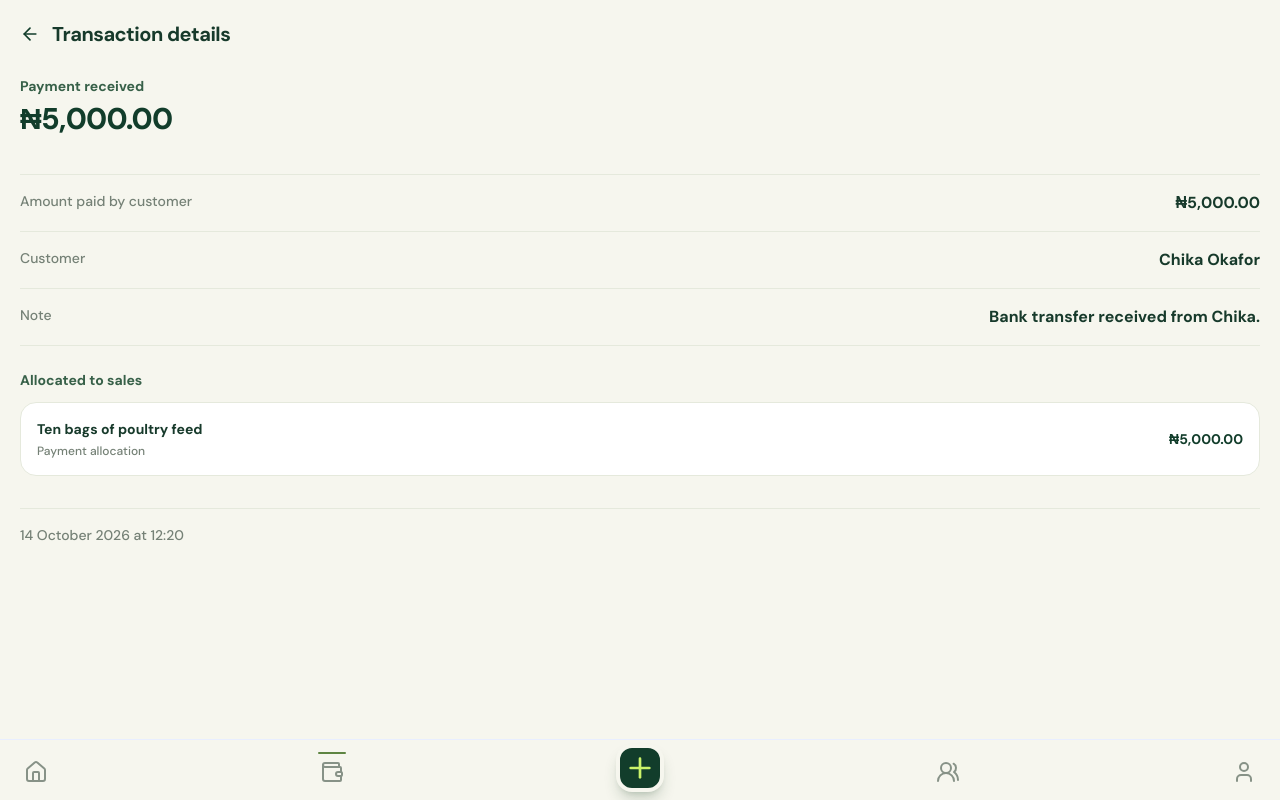
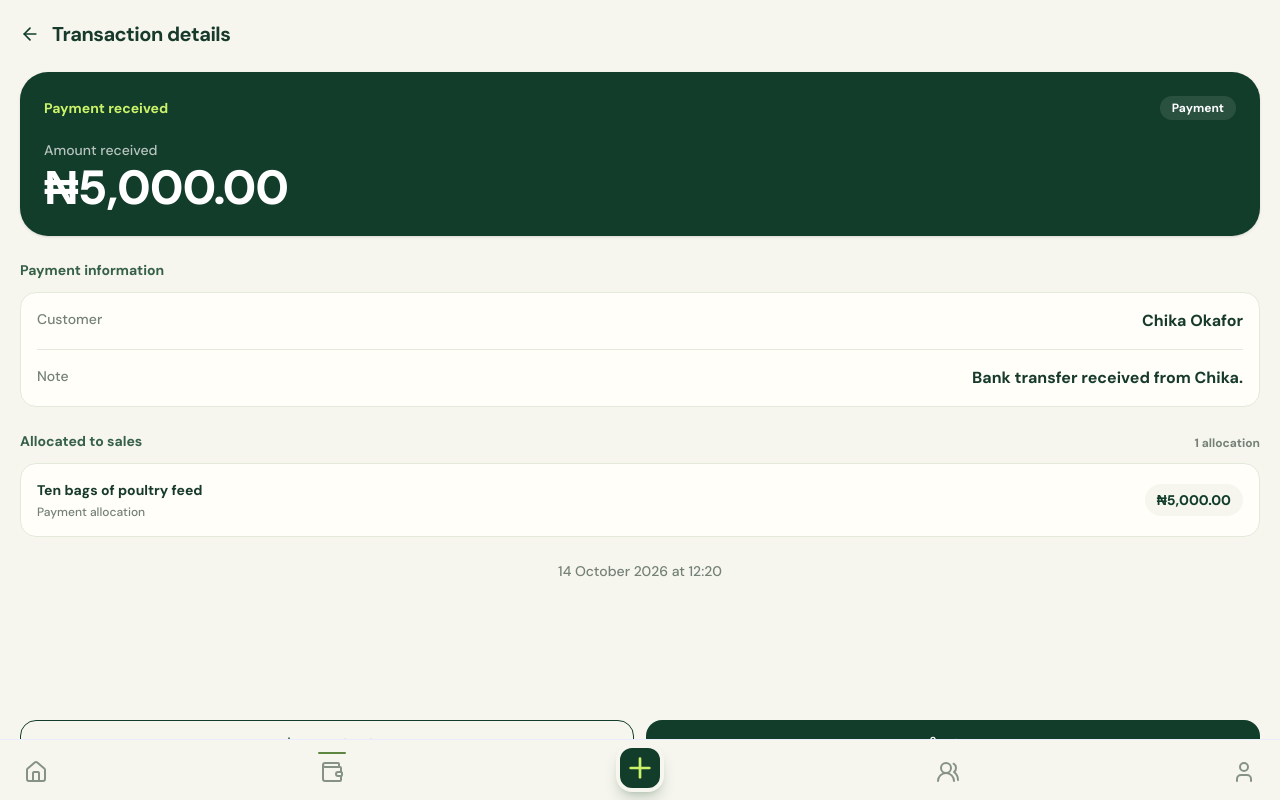
Before and after one commit to Aulli07/BalanceMe, a Next.js app: page /transactions/payment-001 in a window 1280 px wide. Built offline with nearby package versions, Linux system fonts and the light colour scheme.

Commit message:
I improved the specific transaction UI to go with the theme of this project

```diff
--- a/features/transactions/components/transaction-details-header.tsx
+++ b/features/transactions/components/transaction-details-header.tsx
@@ -6,10 +6,9 @@ export function TransactionDetailsHeader() {
     <header className="flex items-center gap-3 px-5 pt-5">
       <Link
         href="/transactions"
-        aria-label="Back to transactions"
         className="grid place-items-center rounded-full text-[var(--forest)]"
       >
-        <LuArrowLeft className="size-5" aria-hidden="true" />
+        <LuArrowLeft className="size-5" />
       </Link>
       <h1 className="text-xl font-bold tracking-tight text-[var(--ink)]">
         Transaction details
--- a/features/transactions/ui/payment-transaction-ui.tsx
+++ b/features/transactions/ui/payment-transaction-ui.tsx
@@ -1,39 +1,47 @@
-import {
-  mockCustomers,
-  mockSaleTransactions,
-} from "@/shared/data/domain-mock-data";
+import { mockSaleTransactions } from "@/shared/data/domain-mock-data";
+import { getCustomer } from "@/shared/selectors/getters";
 import { formatNaira } from "@/shared/utils/format-naira";
+import type { PaymentTransactionUiProps } from "../types/transaction-props";
 import { getDateString } from "../utils/get-date-string";
-import { getCustomer } from "@/shared/selectors/getters";
 import { DetailRow } from "./detail-row";
-import { PaymentTransactionUiProps } from "../types/transaction-props";
-
-
+import { TransactionActions } from "./transaction-actions";
 
 export function PaymentTransactionUi({
   transaction,
   amountPaid,
-  allocations
+  allocations,
 }: PaymentTransactionUiProps) {
   const customer = getCustomer(transaction.customerId);
 
   return (
-    <section className="mt-7 flex min-h-72 flex-col px-5" aria-label="Payment details">
-      <div>
-        <p className="text-sm font-bold text-[var(--forest-soft)]">Payment received</p>
-        <p className="mt-2 text-3xl font-extrabold leading-none tracking-tight text-[var(--forest)]">
+    <section className="mt-6 flex min-h-[calc(100dvh-5rem)] flex-col px-5 pb-6">
+      <div className="rounded-[1.75rem] bg-[var(--forest)] p-6 text-white shadow-sm">
+        <div className="flex items-center justify-between">
+          <p className="text-sm font-bold text-[var(--lime)]">Payment received</p>
+          <span className="rounded-full bg-white/10 px-3 py-1 text-xs font-bold text-white">Payment</span>
+        </div>
+        <p className="mt-5 text-sm font-medium text-white/70">Amount received</p>
+        <p className="mt-1 text-5xl font-extrabold leading-none tracking-tight">
           {formatNaira(amountPaid)}
         </p>
+      </div>
 
-        <dl className="mt-10 divide-y divide-[var(--line)] border-y border-[var(--line)]">
-          <DetailRow label="Amount paid by customer" value={formatNaira(amountPaid)} />
+      <div className="mt-6">
+        <p className="text-sm font-bold text-[var(--forest-soft)]">Payment information</p>
+        <dl className="mt-3 divide-y divide-[var(--line)] rounded-2xl border border-[var(--line)] bg-[var(--surface)] px-4">
           <DetailRow label="Customer" value={customer?.name ?? "Unknown customer"} />
           {transaction.note && <DetailRow label="Note" value={transaction.note} />}
         </dl>
+      </div>
 
       <div className="mt-6">
+        <div className="flex items-end justify-between">
           <p className="text-sm font-bold text-[var(--forest-soft)]">Allocated to sales</p>
-          <ul className="mt-3 divide-y divide-[var(--line)] rounded-2xl border border-[var(--line)] bg-white px-4">
+          <p className="text-xs font-bold text-[var(--muted)]">
+            {allocations.length} allocation{allocations.length === 1 ? "" : "s"}
+          </p>
+        </div>
+        <ul className="mt-3 divide-y divide-[var(--line)] overflow-hidden rounded-2xl border border-[var(--line)] bg-[var(--surface)] px-4">
           {allocations.map((allocation) => {
             const sale = mockSaleTransactions.find(
               (item) => item.id === allocation.saleTransactionId,
@@ -47,7 +55,7 @@ export function PaymentTransactionUi({
                   </p>
                   <p className="mt-1 text-xs font-medium text-[var(--muted)]">Payment allocation</p>
                 </div>
-                  <span className="shrink-0 text-sm font-bold text-[var(--forest)]">
+                <span className="shrink-0 rounded-full bg-[var(--paper)] px-3 py-1.5 text-sm font-extrabold text-[var(--forest)]">
                   {formatNaira(allocation.amountKobo)}
                 </span>
               </li>
@@ -55,14 +63,14 @@ export function PaymentTransactionUi({
           })}
         </ul>
       </div>
-      </div>
 
       <time
         dateTime={transaction.createdAt}
-        className="mt-8 border-t border-[var(--line)] pt-4 text-sm font-medium text-[var(--muted)]"
+        className="mt-6 text-center text-sm font-medium text-[var(--muted)]"
       >
         {getDateString(transaction.createdAt)}
       </time>
+      <TransactionActions />
     </section>
   );
 }
--- a/features/transactions/ui/sale-transaction-ui.tsx
+++ b/features/transactions/ui/sale-transaction-ui.tsx
@@ -1,42 +1,56 @@
+import { getCategory, getCustomer, getReceiptAttachment } from "@/shared/selectors/getters";
 import { formatNaira } from "@/shared/utils/format-naira";
 import { LuFileText } from "react-icons/lu";
+import type { SaleTransactionUiProps } from "../types/transaction-props";
 import { getDateString } from "../utils/get-date-string";
-import { getCategory, getCustomer, getReceiptAttachment } from "@/shared/selectors/getters";
-import { SaleTransactionUiProps } from "../types/transaction-props";
-
+import { DetailRow } from "./detail-row";
+import { TransactionActions } from "./transaction-actions";
 
 export function SaleTransactionUi({
   transaction,
   productPrice,
   amountPaid,
-  balance
+  balance,
 }: SaleTransactionUiProps) {
   const customer = getCustomer(transaction.customerId);
   const category = getCategory(transaction.categoryId);
-  const receipt = getReceiptAttachment(transaction?.receiptId ?? "");
+  const receipt = getReceiptAttachment(transaction.receiptId ?? "");
 
   return (
-    <section className="mt-7 flex min-h-72 flex-col px-5" aria-label="Sale details">
-      <div>
-        <p className="text-sm font-bold text-[var(--forest-soft)]">Product price</p>
-        <p className="mt-2 text-5xl font-extrabold leading-none tracking-tight text-[var(--forest)]">
+    <section className="mt-6 flex min-h-[calc(100dvh-5rem)] flex-col px-5 pb-6">
+      <div className="rounded-[1.75rem] bg-[var(--forest)] p-6 text-white shadow-sm">
+        <div className="flex items-center justify-between gap-3">
+          <p className="text-sm font-bold text-[var(--lime)]">Sale recorded</p>
+          <span className="truncate rounded-full bg-white/10 px-3 py-1 text-xs font-bold text-white">
+            {category?.name ?? "Sale"}
+          </span>
+        </div>
+        <p className="mt-5 text-sm font-medium text-white/70">Product price</p>
+        <p className="mt-1 text-5xl font-extrabold leading-none tracking-tight">
           {formatNaira(productPrice)}
         </p>
+      </div>
 
-        <dl className="mt-10 divide-y divide-[var(--line)] border-y border-[var(--line)]">
-          <DetailRow label="Amount paid by customer" value={formatNaira(amountPaid)} />
-          <DetailRow label="Balance" value={formatNaira(balance)} valueClassName="text-[var(--forest)]" />
+      <div className="mt-4 grid grid-cols-2 gap-3">
+        <AmountCard label="Amount paid" value={formatNaira(amountPaid)} />
+        <AmountCard label="Balance" value={formatNaira(balance)} highlighted />
+      </div>
+
+      <div className="mt-6">
+        <p className="text-sm font-bold text-[var(--forest-soft)]">Sale information</p>
+        <dl className="mt-3 divide-y divide-[var(--line)] rounded-2xl border border-[var(--line)] bg-[var(--surface)] px-4">
           <DetailRow label="Customer" value={customer?.name ?? "Unknown customer"} />
           <DetailRow label="Category" value={category?.name ?? "Uncategorised"} />
           <DetailRow label="Description" value={transaction.description} />
         </dl>
+      </div>
 
       {receipt && (
         <div className="mt-6">
-            <p className="text-sm font-bold text-[var(--forest-soft)]">Receipt</p>
-            <div className="mt-3 flex items-center gap-3 rounded-2xl border border-[var(--line)] bg-white p-4">
-              <span className="grid size-11 shrink-0 place-items-center rounded-xl bg-[var(--paper)] text-[var(--forest)]">
-                <LuFileText className="size-5" aria-hidden="true" />
+          <p className="text-sm font-bold text-[var(--forest-soft)]">Receipt preview</p>
+          <div className="mt-3 flex items-center gap-4 rounded-2xl border border-[var(--line)] bg-[var(--surface)] p-4 shadow-sm">
+            <span className="grid size-12 shrink-0 place-items-center rounded-2xl bg-[var(--lime)] text-[var(--forest-dark)]">
+              <LuFileText className="size-6" />
             </span>
             <div className="min-w-0">
               <p className="truncate text-sm font-bold text-[var(--ink)]">{receipt.fileName}</p>
@@ -47,31 +61,33 @@ export function SaleTransactionUi({
           </div>
         </div>
       )}
-      </div>
 
       <time
         dateTime={transaction.createdAt}
-        className="mt-8 border-t border-[var(--line)] pt-4 text-sm font-medium text-[var(--muted)]"
+        className="mt-6 text-center text-sm font-medium text-[var(--muted)]"
       >
         {getDateString(transaction.createdAt)}
       </time>
+      <TransactionActions />
     </section>
   );
 }
 
-function DetailRow({
+function AmountCard({
   label,
   value,
-  valueClassName = "text-[var(--ink)]",
+  highlighted = false,
 }: {
   label: string;
   value: string;
-  valueClassName?: string;
+  highlighted?: boolean;
 }) {
   return (
-    <div className="flex items-start justify-between gap-5 py-4">
-      <dt className="text-sm font-medium text-[var(--muted)]">{label}</dt>
-      <dd className={`text-right text-base font-bold ${valueClassName}`}>{value}</dd>
+    <div className="rounded-2xl border border-[var(--line)] bg-[var(--surface)] p-4">
+      <p className="text-xs font-bold uppercase tracking-wide text-[var(--muted)]">{label}</p>
+      <p className={`mt-2 text-lg font-extrabold ${highlighted ? "text-[var(--forest)]" : "text-[var(--ink)]"}`}>
+        {value}
+      </p>
     </div>
   );
 }
--- /dev/null
+++ b/features/transactions/ui/transaction-actions.tsx
@@ -0,0 +1,24 @@
+import { LuDownload, LuShare2 } from "react-icons/lu";
+
+export function TransactionActions() {
+  return (
+    <div className="mt-auto pt-8">
+      <div className="grid grid-cols-2 gap-3">
+        <button
+          type="button"
+          className="flex h-12 items-center justify-center gap-2 rounded-2xl border border-[var(--forest)] text-sm font-bold text-[var(--forest)] transition-colors hover:bg-[var(--forest)] hover:text-white"
+        >
+          <LuDownload className="size-4" />
+          Download
+        </button>
+        <button
+          type="button"
+          className="flex h-12 items-center justify-center gap-2 rounded-2xl bg-[var(--forest)] text-sm font-bold text-white transition-colors hover:bg-[var(--forest-dark)]"
+        >
+          <LuShare2 className="size-4" />
+          Share
+        </button>
+      </div>
+    </div>
+  );
+}
```
Lines whose indentation alone changed are shown as unchanged.
